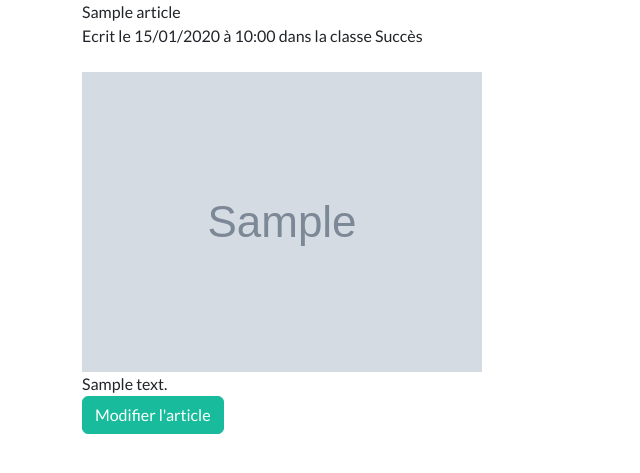
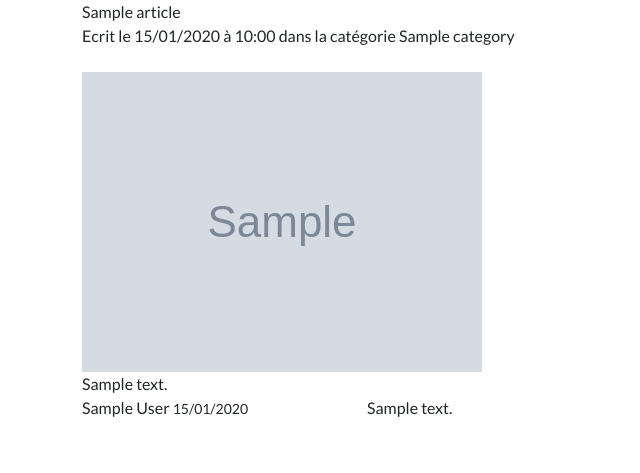
Before and after one commit to tite700/premier, a Symfony app: template templates/blog/show.html.twig in a window 1280 px wide. Shown: the part 72-545 px from the top of the page, without its empty margins (0-640 px from the left). Run offline with Twig, Linux system fonts and the light colour scheme; the template is opened without the code that fills it: most values are stand-ins (such as "Sample title", 1, 10 or a date in 2020); grey boxes marked "Sample" are stand-in pictures; some libraries are stand-ins or nearby versions.

Commit message:
Système de catégories et de commentaires intégrés au site

```diff
--- a/composer.json
+++ b/composer.json
@@ -11,7 +11,7 @@
         "doctrine/doctrine-bundle": "^2.7",
         "doctrine/doctrine-migrations-bundle": "^3.2",
         "doctrine/orm": "^2.12",
-        "fzaninotto/faker": "^1.5",
+        "fakerphp/faker": "^1.19",
         "phpdocumentor/reflection-docblock": "^5.3",
         "phpstan/phpdoc-parser": "^1.6",
         "sensio/framework-extra-bundle": "^6.1",
--- a/src/Entity/Comment.php
+++ b/src/Entity/Comment.php
@@ -16,7 +16,7 @@ class Comment
     #[ORM\Column(type: 'string', length: 255)]
     private $author;
 
-    #[ORM\Column(type: 'string', length: 255)]
+    #[ORM\Column(type: 'text')]
     private $text;
 
     #[ORM\Column(type: 'datetime_immutable')]
--- a/templates/blog/edit.html.twig
+++ b/templates/blog/edit.html.twig
@@ -18,6 +18,10 @@
         {{ form_row(formArticle.image) }}
     </div>
     <br>
+    <div class="form-group">
+        {{ form_row(formArticle.category) }}
+    </div>
+    <br>
     <button type="submit" class="btn btn-success">Modifier l'article</button>
     <br>
     {{ form_end(formArticle) }}
--- a/templates/blog/index.html.twig
+++ b/templates/blog/index.html.twig
@@ -9,7 +9,7 @@
       {% for article in articles %}
         <article>
             <h2>{{ article.title }} </h2>
-            <div class="metadate">Ecrit le {{ article.createdAt | date('d/m/Y') }} à  {{article.createdAt | date('H:i') }} dans la classe Succès
+            <div class="metadate">Ecrit le {{ article.createdAt | date('d/m/Y') }} à  {{article.createdAt | date('H:i') }} dans la catégorie {{ article.category.title }}
             </div>
             <div class="content">
                 <img src="{{ article.image }}" alt="">
--- a/templates/blog/show.html.twig
+++ b/templates/blog/show.html.twig
@@ -1,15 +1,30 @@
 {% extends 'base.html.twig' %}
 
 {% block body %}
-    <h2>{{ article.title }}</h2>
+    <h2 xmlns="http://www.w3.org/1999/html">{{ article.title }}</h2>
     <br>
-    <div class="metadate">Ecrit le {{ article.createdAt | date('d/m/Y') }} à {{ article.createdAt | date('H:i') }} dans la classe Succès</div>
+    <div class="metadate">Ecrit le {{ article.createdAt | date('d/m/Y') }} à {{ article.createdAt | date('H:i') }} dans la catégorie {{ article.category.title }}</div>
     <br>
     <div class="content">
         <img src="{{ article.image }}" alt="">
         <br>
         {{ article.content | raw }}
     <br>
-    <a href="{{ path('blog_edit', {'id': article.id}) }}"><button type="submit" class="btn btn-success">Modifier l'article</button></a>
+     {# <a href="{{ path('blog_edit', {'id': article.id}) }}"><button type="submit" class="btn btn-success">Modifier l'article</button></a> #}
+
+    <section id="commentaires">
+        {% for comment in article.comments %}
+            <div class="comment">
+                <div class="row">
+                    <div class="col-3">
+                        {{ comment.author }} <small>{{ comment.createdAt | date('d/m/Y') }}</small>
+                    </div>
+                    <div class="col">
+                        {{ comment.text | raw }}
+                    </div>
+                </div>
+            </div>
+        {% endfor %}
+    </section>
     <br>
 {% endblock %}
```
Also changed, not shown: src/Controller/BlogController.php (+17 -0 lines), src/DataFixtures/ArticleFixtures.php (+44 -8 lines), templates/blog/create.html.twig (+8 -1 lines), 1 other file.
